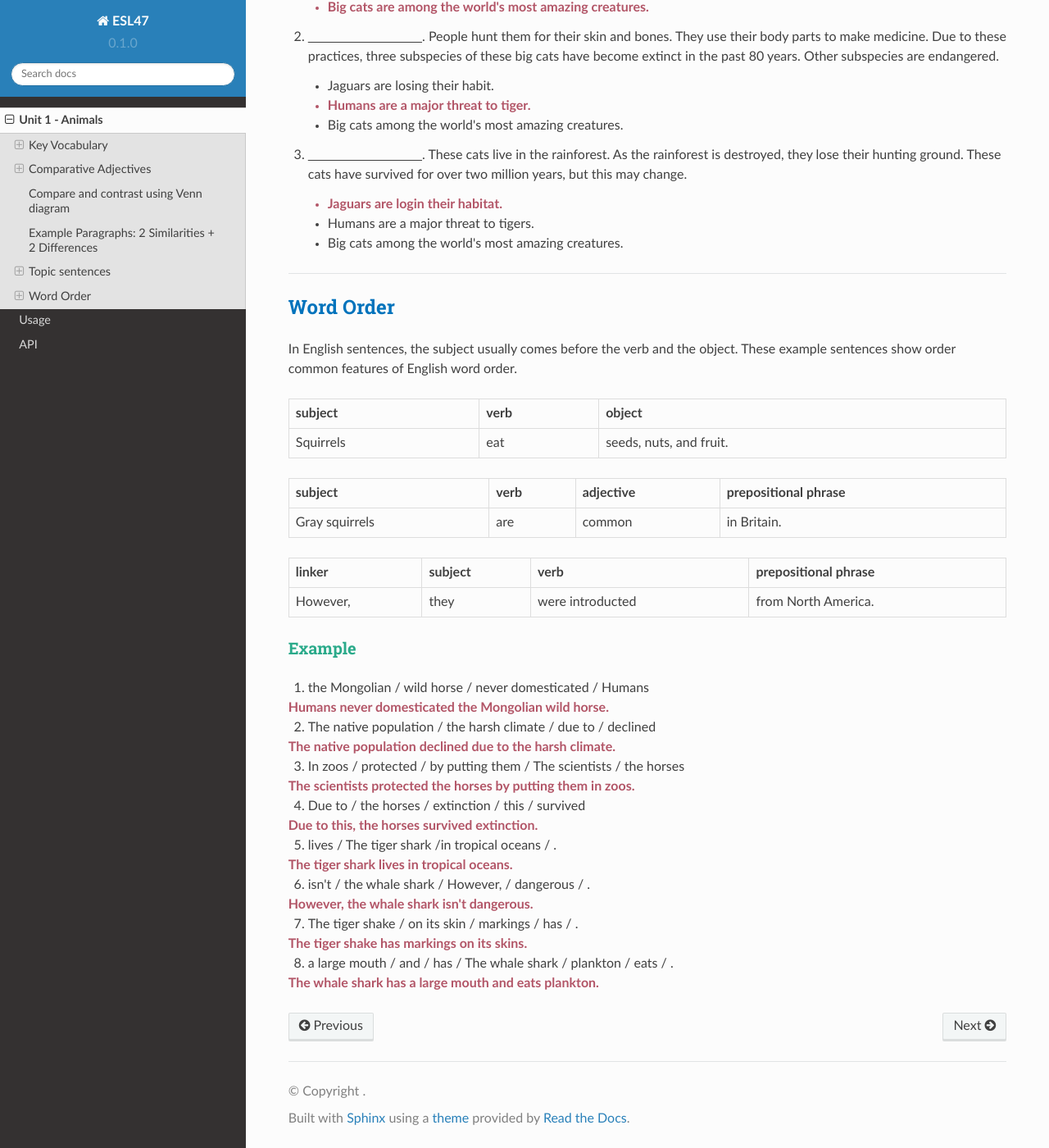
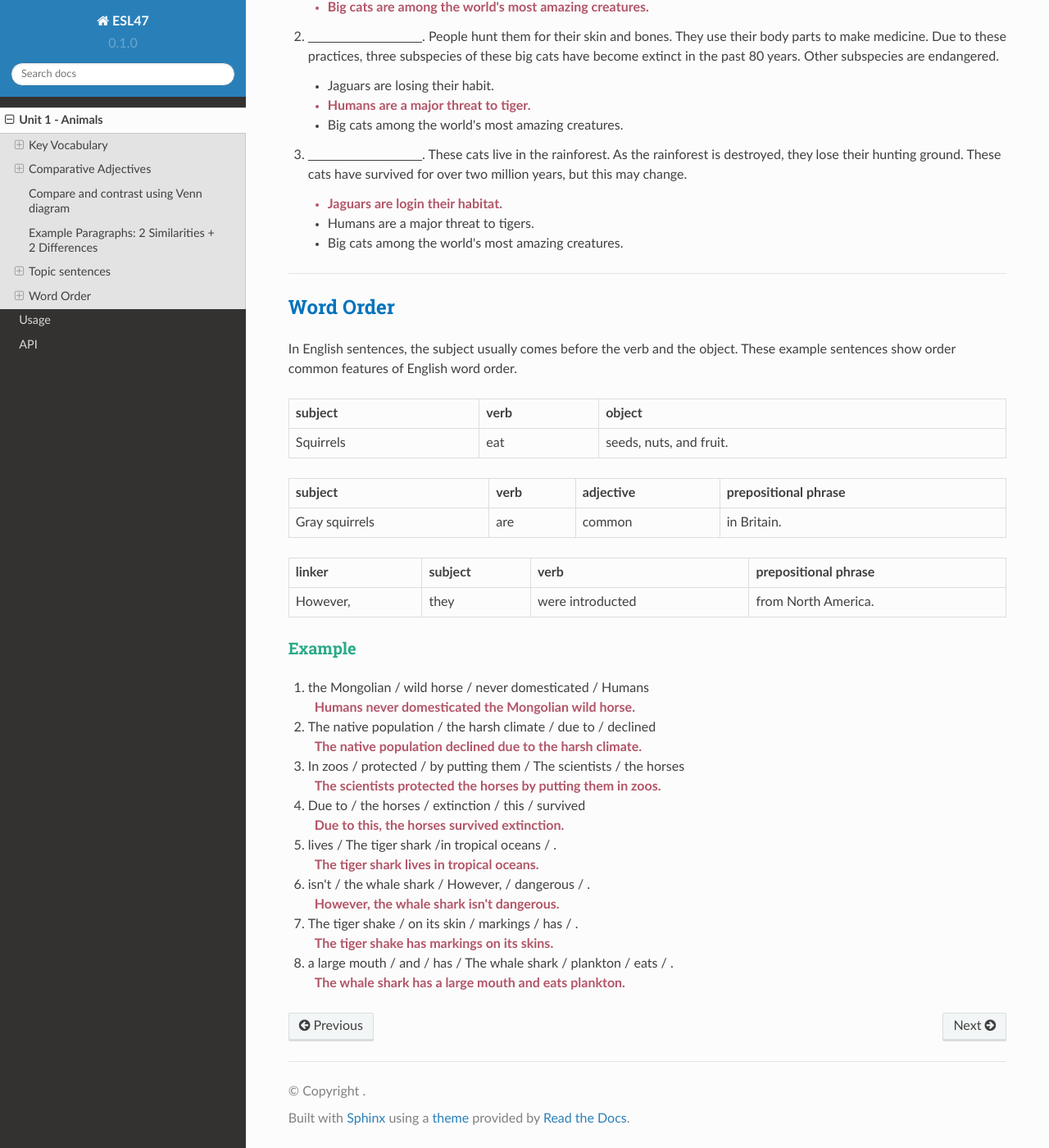
Before and after one commit to vpa24/ESL-47---Intermediate-Low-Integrated-Reading-Writing, a Sphinx documentation site: the page built from docs/source/unit1.md, in a window 1280 px wide and 1400 px high, scrolled down 4523 px. Shown: the whole window at 82% size. Built offline with Sphinx 7.4.7 and the Read the Docs theme 2.0.0, drawn with Linux system fonts in a browser that asks for light colours.

Commit message:
add .ml-2em style

```diff
--- a/docs/source/_static/css/custom.css
+++ b/docs/source/_static/css/custom.css
@@ -41,3 +41,7 @@ em {
   padding: 0.7em;
   margin-bottom: 2em;
 }
+
+.ml-2em {
+  margin-left: 2em;
+}
--- a/docs/source/unit1.md
+++ b/docs/source/unit1.md
@@ -235,19 +235,19 @@ In English sentences, the subject usually comes before the verb and the object.
 
 <ol>
    <li>the Mongolian / wild horse / never domesticated / Humans</li>
-   <strong>Humans never domesticated the Mongolian wild horse.</strong>
+   <strong class="ml-2em">Humans never domesticated the Mongolian wild horse.</strong>
    <li>The native population / the harsh climate / due to / declined</li>
-   <strong>The native population declined due to the harsh climate.</strong>
+   <strong class="ml-2em">The native population declined due to the harsh climate.</strong>
    <li>In zoos / protected / by putting them / The scientists / the horses</li>
-   <strong>The scientists protected the horses by putting them in zoos.</strong>
+   <strong class="ml-2em">The scientists protected the horses by putting them in zoos.</strong>
    <li>Due to / the horses / extinction / this / survived</li>
-   <strong>Due to this, the horses survived extinction.</strong>
+   <strong class="ml-2em">Due to this, the horses survived extinction.</strong>
    <li>lives / The tiger shark /in tropical oceans / .</li>
-   <strong>The tiger shark lives in tropical oceans.</strong>
+   <strong class="ml-2em">The tiger shark lives in tropical oceans.</strong>
    <li>isn't / the whale shark / However, / dangerous / .</li>
-   <strong>However, the whale shark isn't dangerous.</strong>
+   <strong class="ml-2em">However, the whale shark isn't dangerous.</strong>
    <li>The tiger shake / on its skin / markings / has / .</li>
-   <strong>The tiger shake has markings on its skins.</strong>
+   <strong class="ml-2em">The tiger shake has markings on its skins.</strong>
    <li>a large mouth / and / has / The whale shark / plankton / eats / .</li>
-   <strong>The whale shark has a large mouth and eats plankton.</strong>
+   <strong class="ml-2em">The whale shark has a large mouth and eats plankton.</strong>
 </ol>
```
